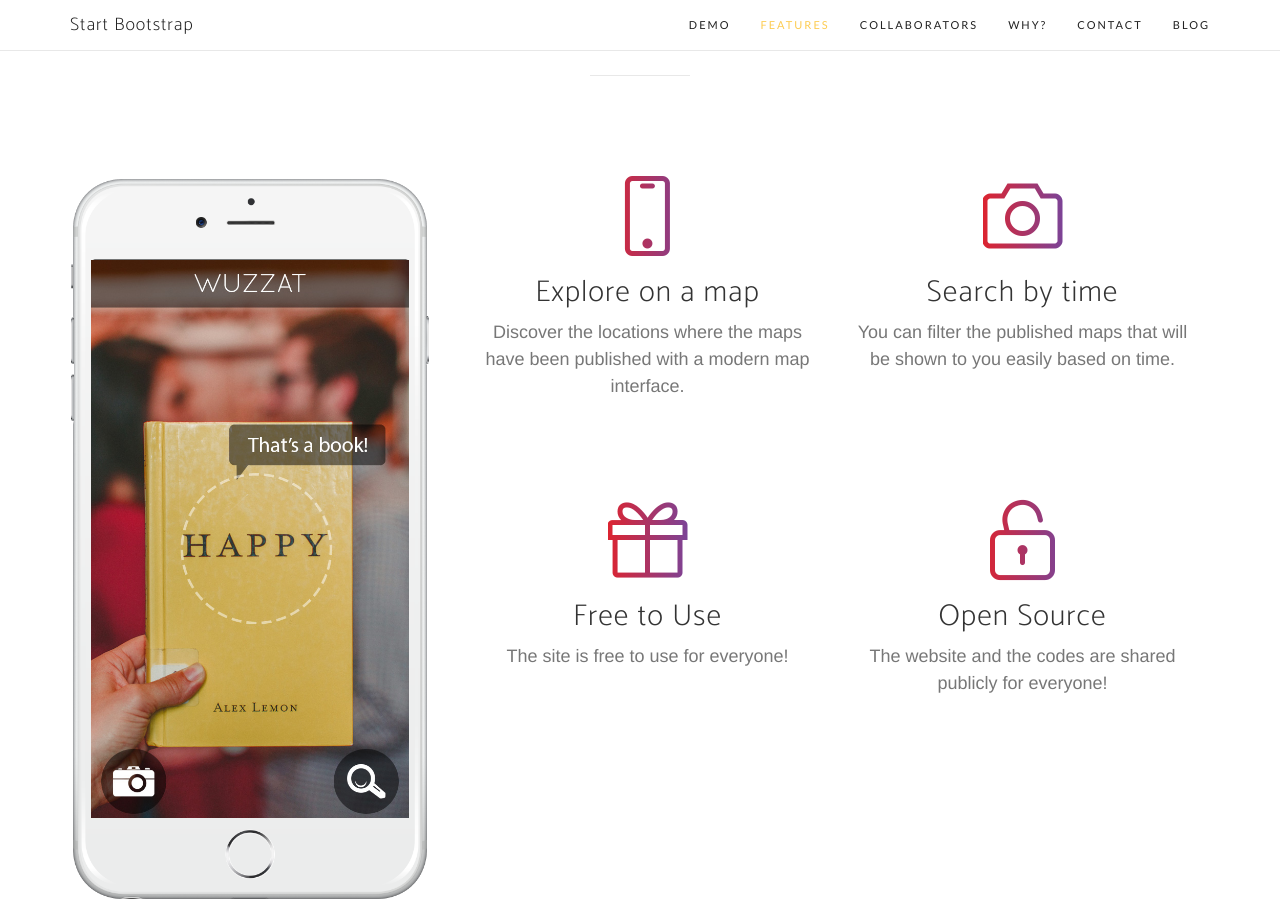
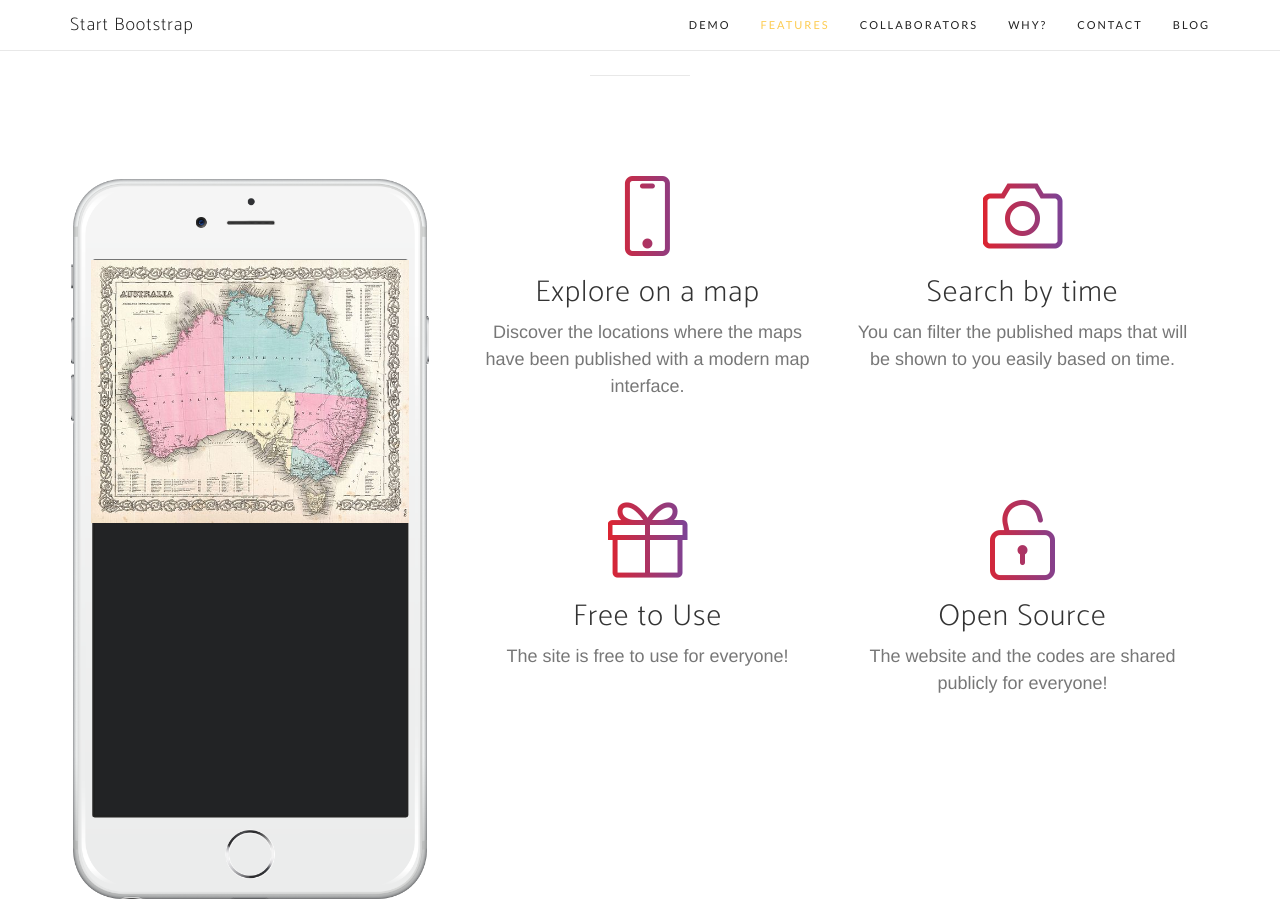
Before and after one commit to MapStreams/mapstreams.github.io, a Jekyll site: the page built from index.html, in a window 1280 px wide and 900 px high, scrolled down 1867 px. Built offline with Jekyll 4.4.1, drawn with Linux system fonts in a browser that asks for light colours; nearby versions of some CDN libraries; some web fonts are replaced; the list of posts is cut into pages by our own code.

Commit message:
Added maps

```diff
--- a/_includes/services.html
+++ b/_includes/services.html
@@ -17,7 +17,7 @@
                             <div class="device">
                                 <div class="screen">
                                     <!-- Demo image for screen mockup, you can put an image here, some HTML, an animation, video, or anything else! -->
-                                    <img src="img/demo-screen-1.jpg" class="img-responsive" alt=""> </div>
+                                    <img src="img/maps/578px-1855_Colton_Map_of_Australia_-_Geographicus_-_Australia-colton-1855.jpg" class="img-responsive" alt=""> </div>
                                 <div class="button">
                                     <!-- You can hook the "home button" to some JavaScript events or just remove it -->
                                 </div>
```
Also changed, not shown: img/maps/1855_Colton_Map_of_Australia_-_Geographicus_-_Australia-colton-1855.jpg (added), img/maps/578px-1855_Colton_Map_of_Australia_-_Geographicus_-_Australia-colton-1855.jpg (added).
